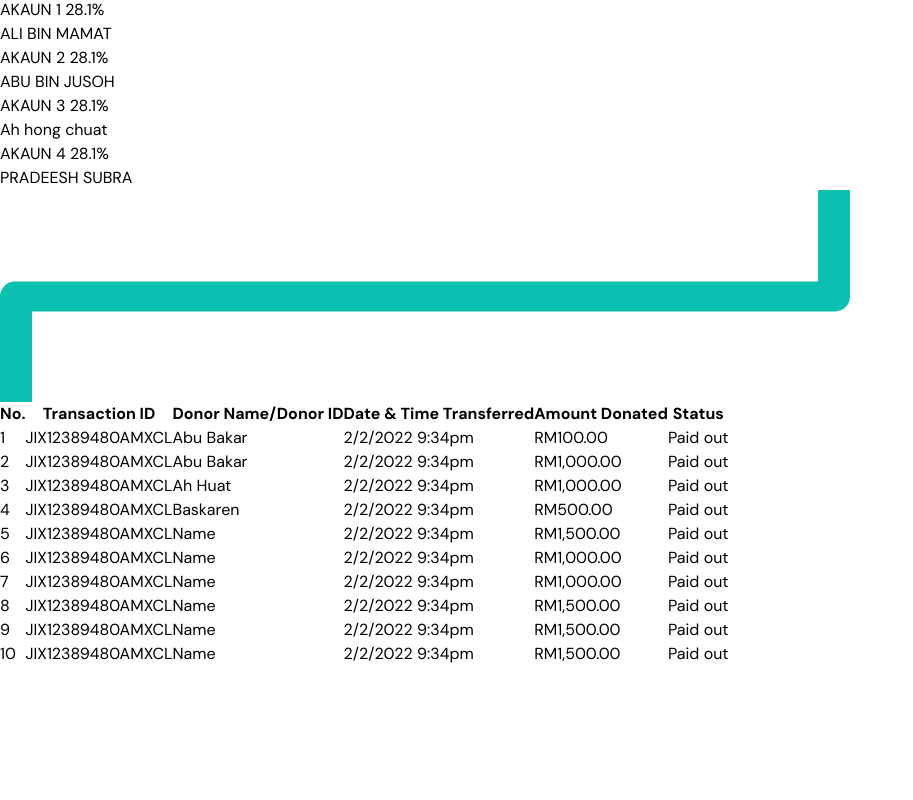
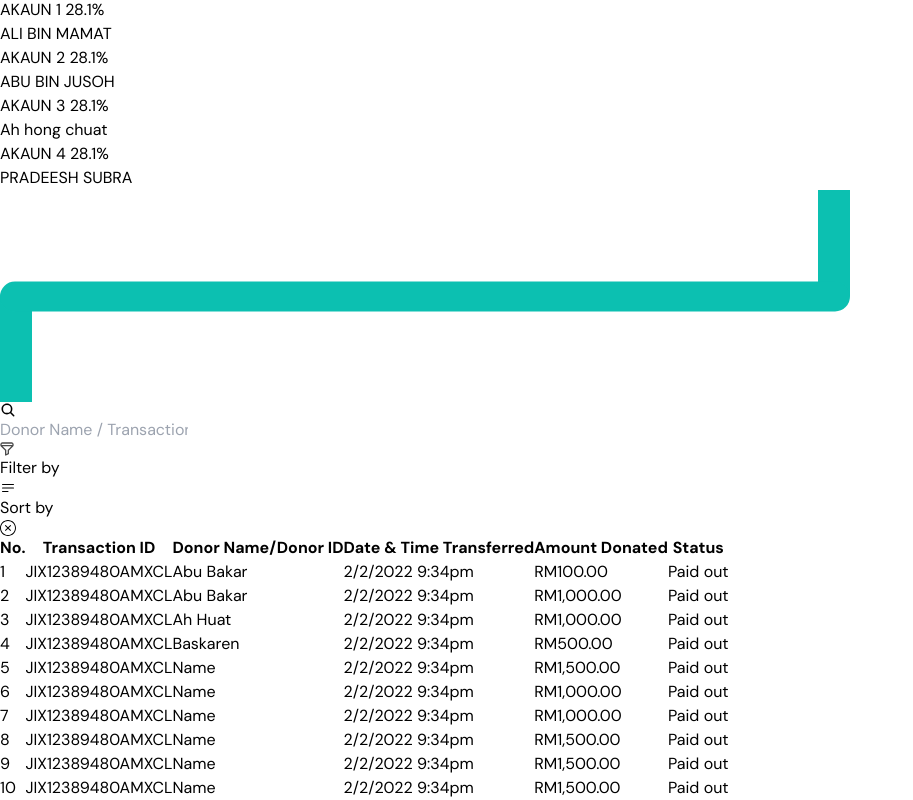
Before and after one commit to hax0-r/fiverr_charity, a React (Vite) app: page /donation/akaun-4 in a window 1280 px wide. Shown: the part 579-1379 px from the top of the page, without its empty margins (0-913 px from the left). Before the commit the page ends 1245 px from the top, so only its background shows below. Built offline with nearby package versions, Linux system fonts and the light colour scheme.

Commit message:
form add

```diff
--- a/src/Components/AkaunTable1.jsx
+++ b/src/Components/AkaunTable1.jsx
@@ -1,9 +1,46 @@
-import React from 'react'
+import React, { useContext, useState } from 'react'
+import { IoSearch } from 'react-icons/io5'
+import filter from "../assets/filter.svg"
+import { HiBars3BottomLeft } from 'react-icons/hi2'
+import { SlClose } from 'react-icons/sl'
+import { SearchContext } from '../Context/Context'
 import { AKAUN_DATA } from '../Data/AkaunData'
 
 const AkaunTable1 = () => {
+    const { setSearchQuery, searchQuery } = useContext(SearchContext)
+
+    const filteredData = AKAUN_DATA.filter((row) => {
+        return (
+            row.donor.toLowerCase().includes(searchQuery.toLowerCase()) ||
+            row.transactionId.toLowerCase().includes(searchQuery.toLowerCase())
+        );
+    });
+
+    const clearAllFunctionality = () => {
+        setSearchQuery("")
+    }
+
     return (
-        <div>
+        <div className='relative'>
+            <div className="flex items-center gap-2 justify-end absolute w-full top-[-3.2rem] right-0">
+                <div className="bg-white p-3 flex items-center w-full rounded-lg gap-2 max-w-[342px] ">
+                    <IoSearch className='text-lg text-zinc-600 ' />
+                    <input type="text" placeholder='Donor Name / Transaction ID'
+                        className='text-xs w-full'
+                        value={searchQuery}
+                        onChange={(e) => setSearchQuery(e.target.value)}
+                    />
+                </div>
+                <div className="bg-white p-3 flex cursor-pointer items-center rounded-lg gap-2 ">
+                    <img src={filter} alt="filter" />
+                    <h2 className='text-[#4A4A4A] text-xs font-bold'>Filter by</h2>
+                </div>
+                <div className="bg-white p-3 flex cursor-pointer items-center rounded-lg gap-2 ">
+                    <HiBars3BottomLeft />
+                    <h2 className='text-[#4A4A4A] text-xs font-bold'>Sort by</h2>
+                </div>
+                <SlClose onClick={clearAllFunctionality} className='text-[#D40000] cursor-pointer text-xl' />
+            </div>
             <div className="overflow-auto md:overflow-x-auto">
                 <table className="min-w-full bg-white border border-[#E2E2E2] border-t-0 rounded-t-lg overflow-hidden text-sm">
                     <thead>
@@ -17,7 +54,7 @@ const AkaunTable1 = () => {
                         </tr>
                     </thead>
                     <tbody>
-                        {AKAUN_DATA.map((row, index) => (
+                        {filteredData.map((row, index) => (
                             <tr key={index} className={`border-b border-gray-200 transition-all duration-300 hover:bg-zinc-50 ${index % 2 === 0 ? 'bg-white' : 'bg-[#f7f8fc]'}`}>
                                 <td className="py-3.5 px-6">{row.id}</td>
                                 <td className="py-3.5 px-6">{row.transactionId}</td>
--- a/src/Context/Context.jsx
+++ b/src/Context/Context.jsx
@@ -1,4 +1,5 @@
 import { createContext, useState } from "react";
+import { AKAUN_DATA } from "../Data/AkaunData";
 
 export const SearchContext = createContext(null)
 
@@ -6,11 +7,16 @@ export const ContextProvider = ({ children }) => {
     const [searchItem, setSearchItem] = useState(false)
     const [isSearchOpen, setIsSearchOpen] = useState(false)
 
+    const [searchQuery, setSearchQuery] = useState("");
+
+
     const obj = {
         searchItem,
         setSearchItem,
         isSearchOpen,
-        setIsSearchOpen
+        setIsSearchOpen,
+        searchQuery,
+        setSearchQuery
     }
 
     return (
```
Also changed, not shown: src/assets/filter.svg (added).
